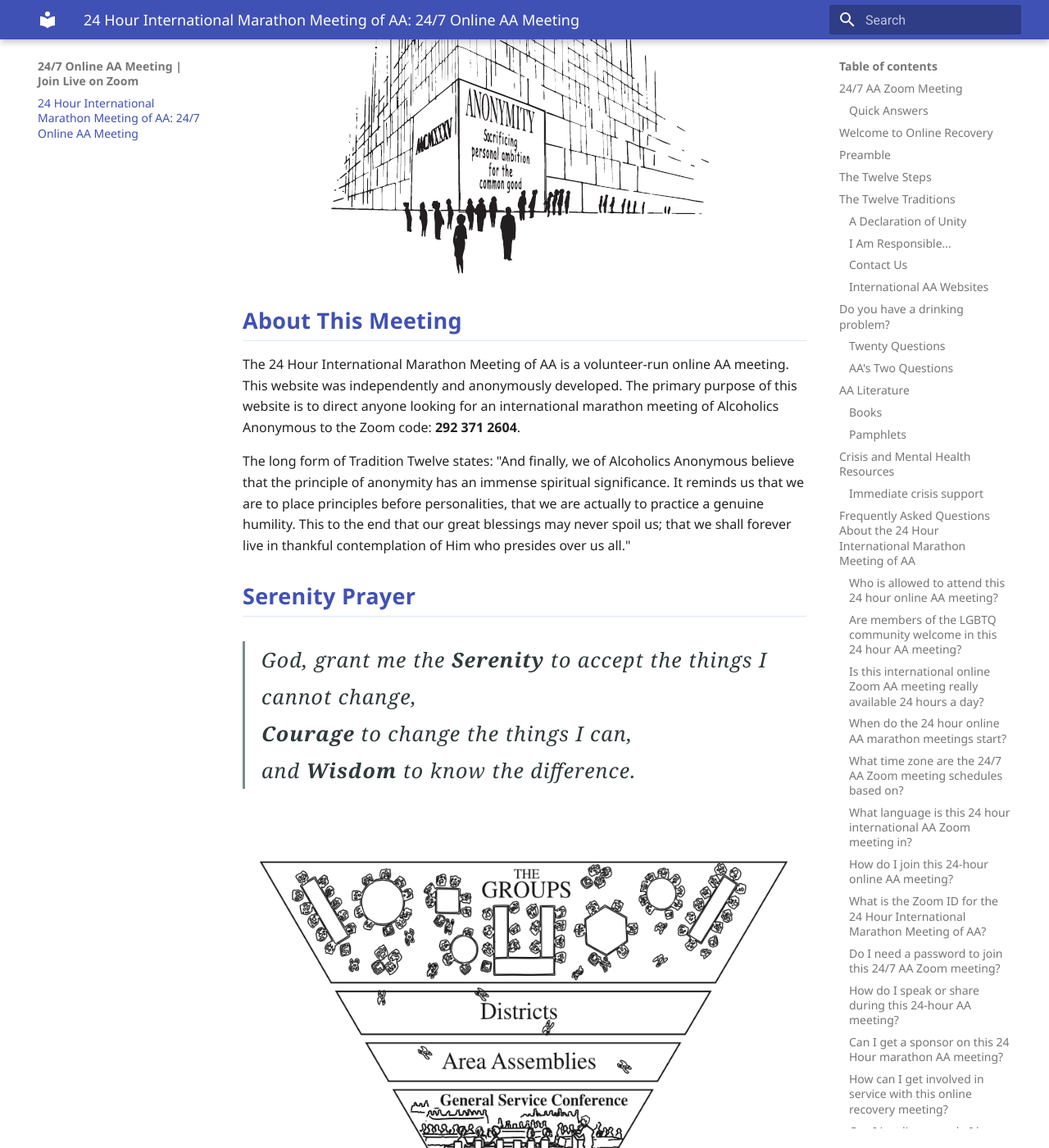
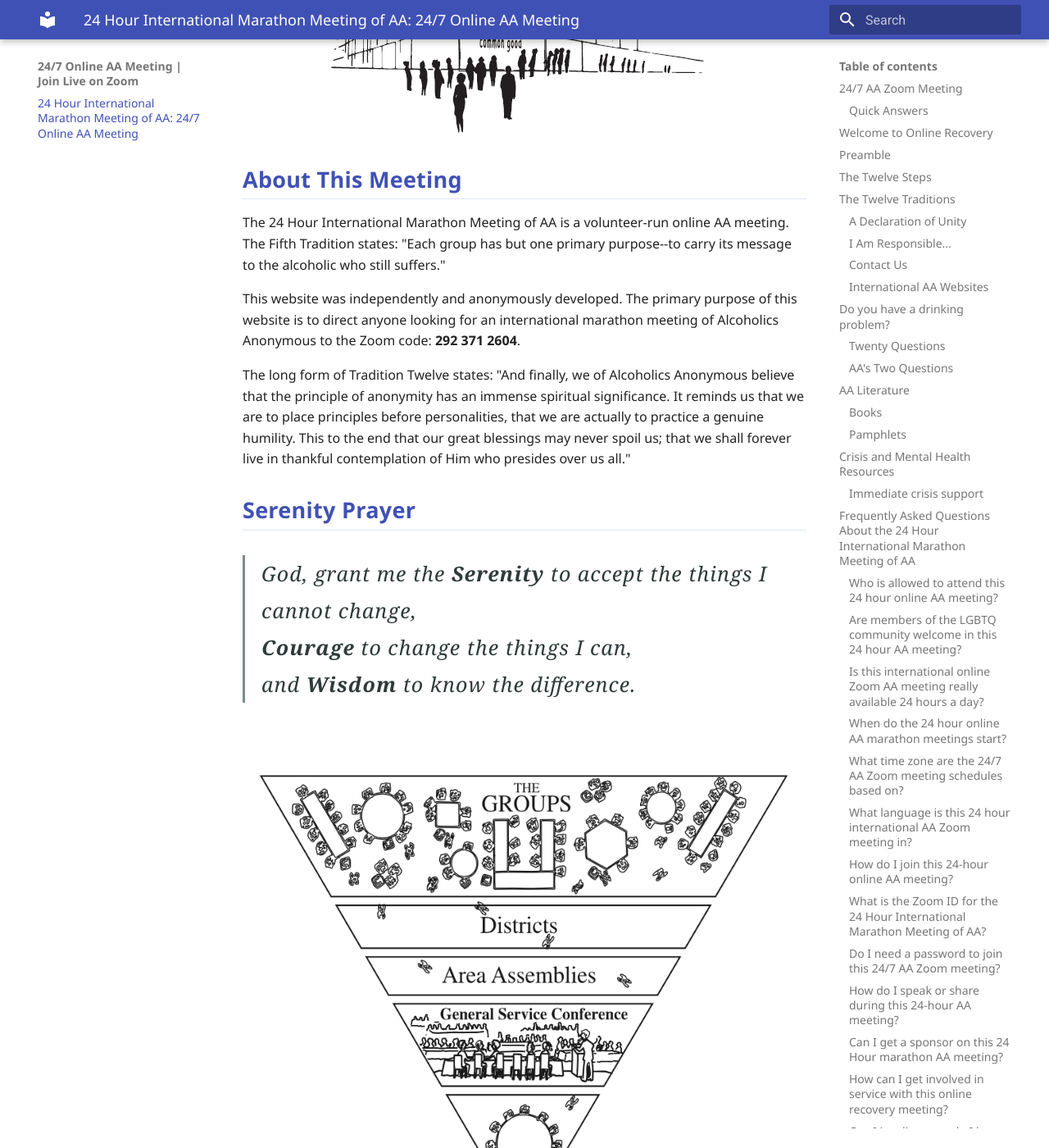
Before and after one commit to meetings03/24hourmeeting, an MkDocs documentation site: the page built from docs/index.md, in a window 1280 px wide and 1400 px high, scrolled down 22920 px. Shown: the whole window at 82% size. Built offline with MkDocs 1.6.1 and Material for MkDocs 9.7.7, drawn with Linux system fonts in a browser that asks for light colours; comment, search, counter and statistics services are not loaded.

Commit message:
Polish homepage formatting and spacing

```diff
--- a/docs/index.md
+++ b/docs/index.md
@@ -1,4 +1,11 @@
 # 24 Hour International Marathon Meeting of AA: 24/7 Online AA Meeting
+
+<style>
+  .tradition-image-row {
+    margin: 1rem 0 1.25rem !important;
+    gap: 0.75rem !important;
+  }
+</style>
 
 Join a live 24/7 Online AA Meeting on Zoom. This is an open international Alcoholics Anonymous meeting with a new session every hour. Join now with Zoom Meeting ID **292 371 2604**. No password required.
 
@@ -383,7 +390,7 @@
 ## Topics for Online AA Meetings
 
 
-###  Principles Discussed at 24-Hour Online AA Meetings
+### Principles Discussed at 24-Hour Online AA Meetings
 
 - Acceptance
 - Surrender
@@ -453,7 +460,9 @@
 
 ## About This Meeting
 
-The 24 Hour International Marathon Meeting of AA is a volunteer-run online AA meeting. This website was independently and anonymously developed. The primary purpose of this website is to direct anyone looking for an international marathon meeting of Alcoholics Anonymous to the Zoom code: **292 371 2604**.
+The 24 Hour International Marathon Meeting of AA is a volunteer-run online AA meeting. The Fifth Tradition states: "Each group has but one primary purpose--to carry its message to the alcoholic who still suffers."
+
+This website was independently and anonymously developed. The primary purpose of this website is to direct anyone looking for an international marathon meeting of Alcoholics Anonymous to the Zoom code: **292 371 2604**.
 
 The long form of Tradition Twelve states: "And finally, we of Alcoholics Anonymous believe that the principle of anonymity has an immense spiritual significance. It reminds us that we are to place principles before personalities, that we are actually to practice a genuine humility. This to the end that our great blessings may never spoil us; that we shall forever live in thankful contemplation of Him who presides over us all."
 
```
